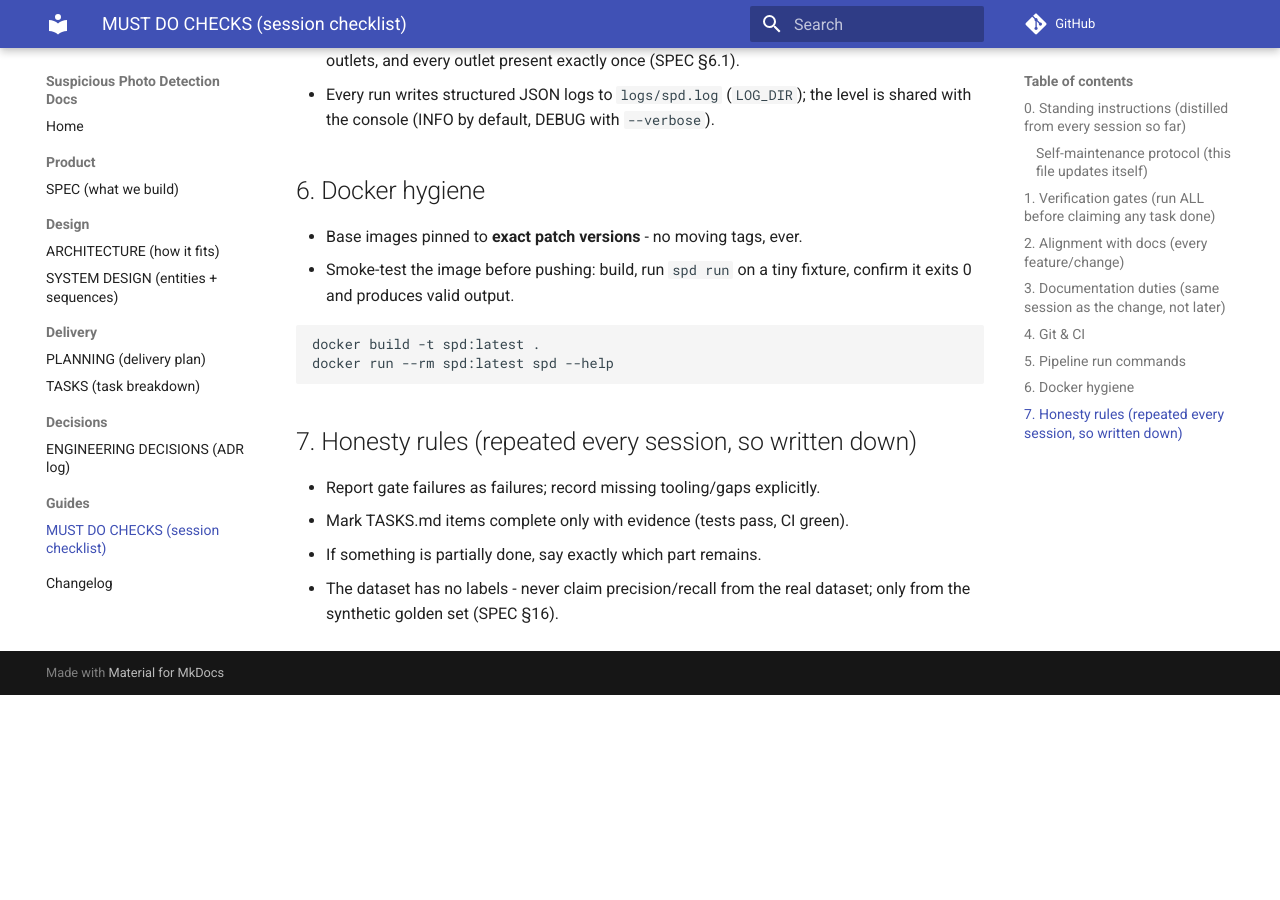
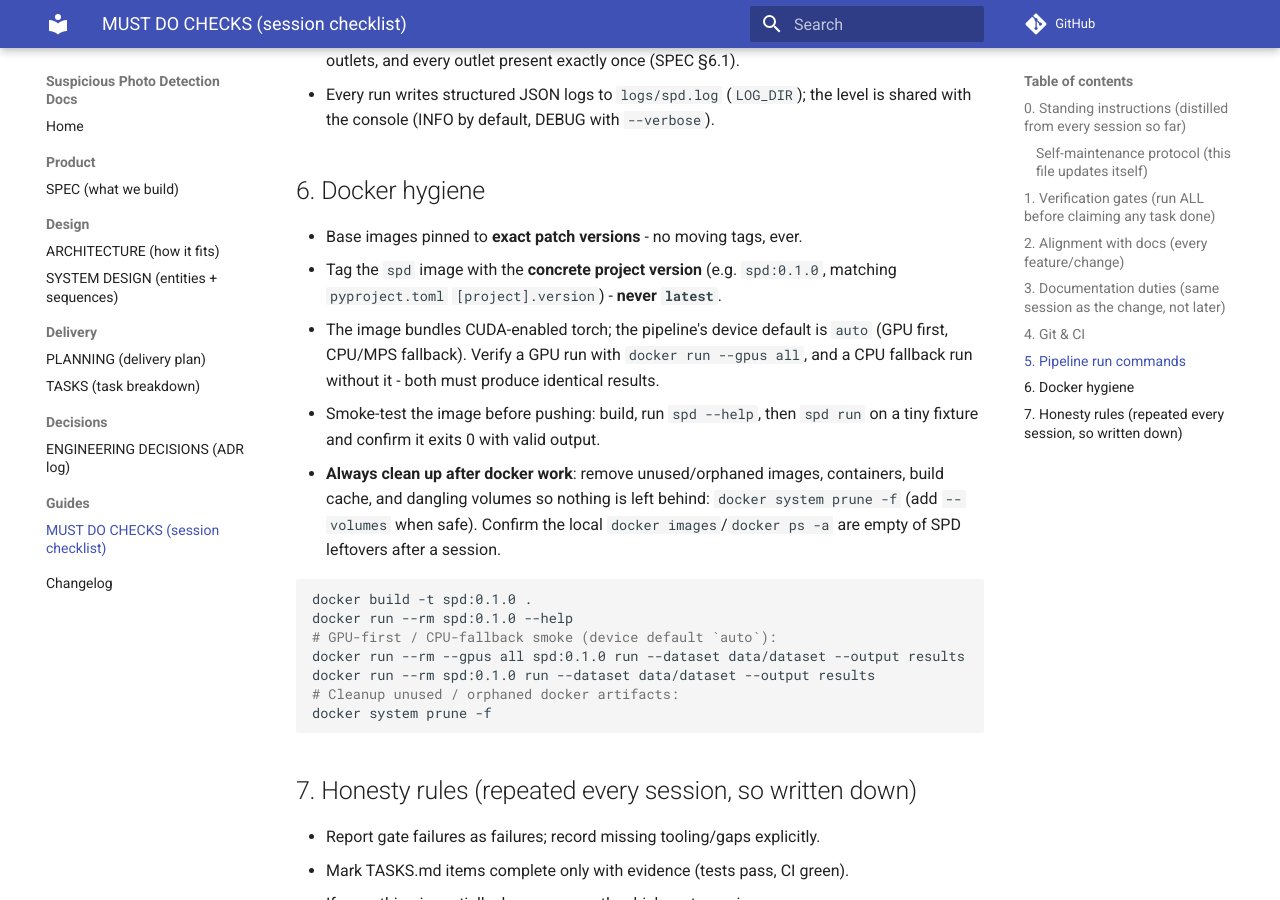
Before and after one commit to Mushfiqur-Rahman-Robin/suspicious-photo-detection, an MkDocs documentation site: the page built from docs/MUST_DO_CHECKS.md, in a window 1280 px wide and 900 px high, scrolled down 3896 px. Built offline with MkDocs 1.6.1 and Material for MkDocs 9.7.7, drawn with Linux system fonts in a browser that asks for light colours; comment, search, counter and statistics services are not loaded; before the commit the page ends 4591 px from its top, so only the background shows below that.

Commit message:
build(docker): version-tag image, GPU-first/CPU-fallback, uv install, consolidate requirements
- Image tagged with the concrete project version (spd:0.1.0 via SPD_VERSION),
  never latest; version baked into the OCI label.
- Container now bundles CUDA-enabled torch (PyPI default 2.14.0/0.29.0) and
  DEVICE=auto resolves cuda -> mps -> cpu, so a host with the NVIDIA runtime
  passes --gpus all and falls back to CPU otherwise (identical weights).
- Deleted the redundant requirements-docker.{in,txt} lockfiles: they duplicated
  requirements.txt (verified identical package sets). pyproject.toml is the
  single source of truth; the container installs the same requirements.txt as
  local development, so host and container are guaranteed identical.
- Dependencies installed with uv pip install (uv pinned 0.6.12 via
  ghcr.io/astral-sh/uv) and UV_NO_CACHE=1 to keep the CUDA stack within the
  build disk budget.
- docker-compose command fixed (spd ENTRYPOINT + spd arg -> spd spd run bug),
  GPU passthrough and one-time host ownership prep documented.
- MUST_DO_CHECKS docker section: correct smoke command, version-tag rule,
  standing docker-cleanup instruction.

````diff
--- a/docs/MUST_DO_CHECKS.md
+++ b/docs/MUST_DO_CHECKS.md
@@ -162,12 +162,26 @@
 ## 6. Docker hygiene
 
 - Base images pinned to **exact patch versions** - no moving tags, ever.
-- Smoke-test the image before pushing: build, run `spd run` on a tiny fixture,
-  confirm it exits 0 and produces valid output.
+- Tag the `spd` image with the **concrete project version** (e.g. `spd:0.1.0`,
+  matching `pyproject.toml` `[project].version`) - **never `latest`**.
+- The image bundles CUDA-enabled torch; the pipeline's device default is `auto`
+  (GPU first, CPU/MPS fallback). Verify a GPU run with `docker run --gpus all`,
+  and a CPU fallback run without it - both must produce identical results.
+- Smoke-test the image before pushing: build, run `spd --help`, then `spd run`
+  on a tiny fixture and confirm it exits 0 with valid output.
+- **Always clean up after docker work**: remove unused/orphaned images,
+  containers, build cache, and dangling volumes so nothing is left behind:
+  `docker system prune -f` (add `--volumes` when safe). Confirm the local
+  `docker images`/`docker ps -a` are empty of SPD leftovers after a session.
 
 ```bash
-docker build -t spd:latest .
-docker run --rm spd:latest spd --help
+docker build -t spd:0.1.0 .
+docker run --rm spd:0.1.0 --help
+# GPU-first / CPU-fallback smoke (device default `auto`):
+docker run --rm --gpus all spd:0.1.0 run --dataset data/dataset --output results
+docker run --rm spd:0.1.0 run --dataset data/dataset --output results
+# Cleanup unused / orphaned docker artifacts:
+docker system prune -f
 ```
 
 ## 7. Honesty rules (repeated every session, so written down)
````
Also changed, not shown: docker-compose.yml (+23 -3 lines), requirements-docker.txt (deleted, +0 -89 lines), 3 other files.
